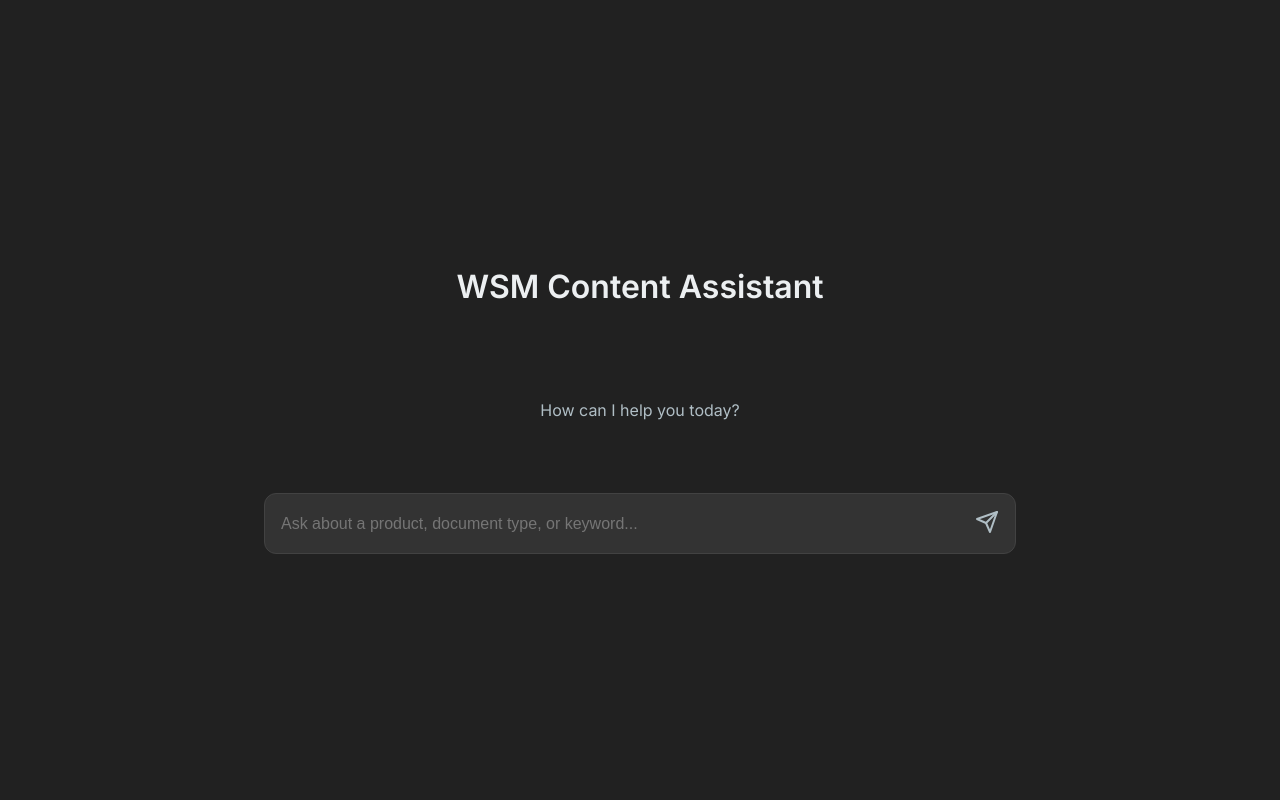
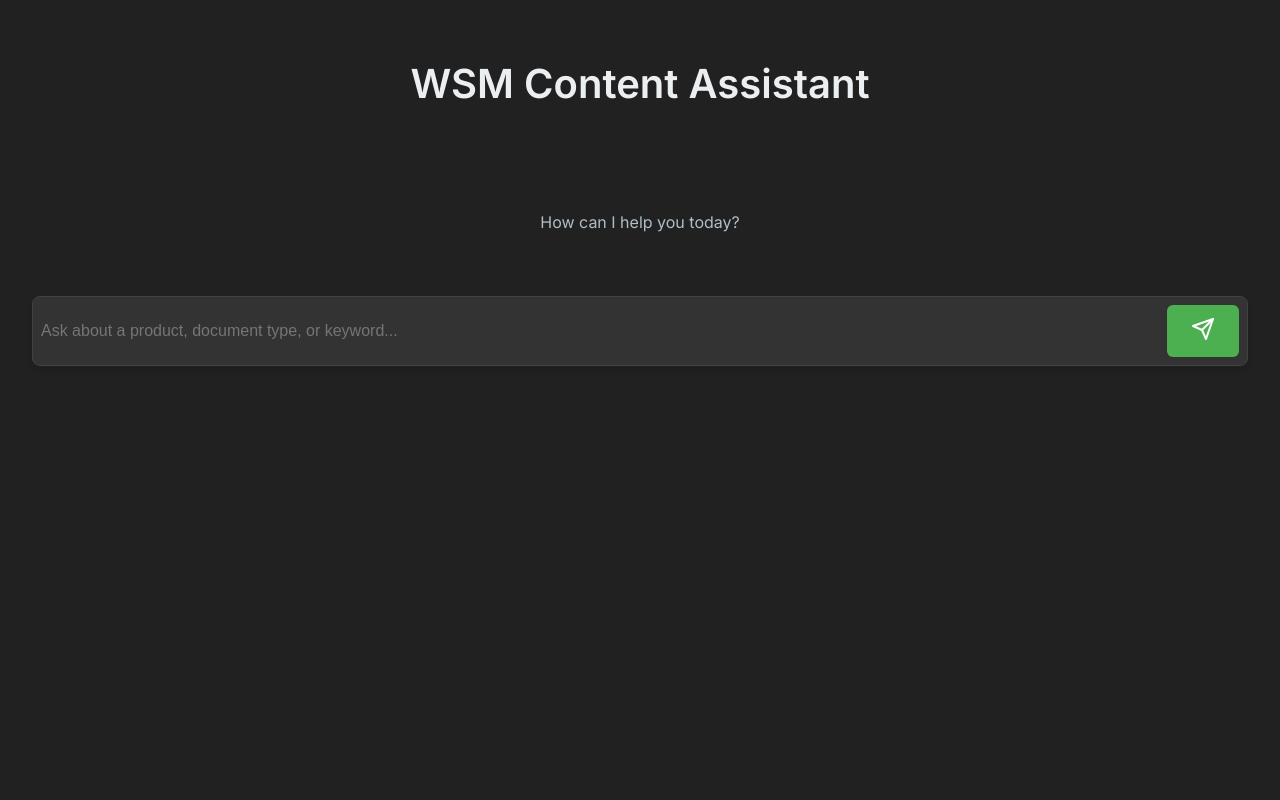
Before and after one commit to MInerva-42exe/clm-repo, a Flask app: page / in a window 1280 px wide. Run offline with Flask 3, Linux system fonts and the light colour scheme.

Commit message:
style.css

```diff
--- a/Project/static/style.css
+++ b/Project/static/style.css
@@ -6,10 +6,7 @@
     --border-color: #424242;
     --accent-color: #4CAF50;
     --accent-hover: #43A047;
-}
-
-* {
-    box-sizing: border-box;
+    --link-color: #82AAFF;
 }
 
 body {
@@ -17,153 +14,131 @@
     background-color: var(--background-color);
     color: var(--text-primary);
     margin: 0;
-    display: flex;
-    justify-content: center;
-    height: 100vh;
+    padding: 2rem;
 }
 
-.chat-container {
-    display: flex;
-    flex-direction: column;
-    width: 100%;
-    max-width: 800px;
-    height: 100%;
-    /* Center the block of content vertically in the initial state */
-    justify-content: center;
-}
-
-/* Once messages are added, switch to a top-to-bottom layout */
-.chat-container.has-messages {
-    justify-content: flex-start;
+.container {
+    max-width: 900px;
+    margin: 0 auto;
 }
 
 .app-header {
     text-align: center;
-    padding: 1rem;
-    /* Remove border for a cleaner initial look, will be added back for chat view */
-    border-bottom: 1px solid transparent;
-    flex-shrink: 0;
-    transition: border-color 0.3s ease;
+    margin-bottom: 2.5rem;
 }
 
-.chat-container.has-messages .app-header {
-    border-bottom-color: var(--border-color);
+h1 {
+    font-size: 2.5rem;
+    font-weight: 700;
+    color: var(--text-primary);
+    margin-bottom: 0.5rem;
 }
 
-.chat-window {
-    flex-grow: 1;
-    overflow-y: auto;
-    padding: 1.5rem;
-    display: flex;
-    flex-direction: column;
-    gap: 1.5rem;
+.subtitle {
+    font-size: 1.1rem;
+    color: var(--text-secondary);
+    margin-top: 0;
 }
 
-/* In the initial state, the chat window should not take up extra space */
-.chat-container:not(.has-messages) .chat-window {
-    flex-grow: 0;
-}
-
-/* --- Initial State --- */
-.initial-message {
-    text-align: center;
-    color: var(--text-secondary);
-    padding: 1rem 0; /* Add some space around the message */
-}
-
-/* --- Chat Messages --- */
-.chat-message {
-    display: flex;
-    max-width: 90%;
-}
-.user-message {
-    margin-left: auto;
-}
-.bot-message {
-    margin-right: auto;
-}
-.message-content {
-    background-color: var(--surface-color);
-    padding: 1rem;
-    border-radius: 0.75rem;
-}
-.user-message .message-content {
-    background-color: var(--accent-color);
-    color: white;
-}
-.message-content p {
-    margin: 0;
-    line-height: 1.6;
-}
-
-/* --- Search Footer --- */
-.search-footer {
-    padding: 1rem 1.5rem;
-    /* Remove border for a cleaner initial look */
-    border-top: 1px solid transparent;
-    flex-shrink: 0;
-    transition: border-color 0.3s ease;
-}
-
-.chat-container.has-messages .search-footer {
-    border-top-color: var(--border-color);
+.search-wrapper {
+    margin-bottom: 2.5rem;
 }
 
 .search-container {
     display: flex;
     align-items: center;
     background-color: var(--surface-color);
-    border-radius: 0.75rem;
+    border-radius: 0.5rem;
+    border: 1px solid var(--border-color);
+    box-shadow: 0 4px 6px rgba(0, 0, 0, 0.1);
     padding: 0.5rem;
-    border: 1px solid var(--border-color);
 }
+
+.search-icon {
+    color: var(--text-secondary);
+    margin: 0 0.75rem;
+}
+
 #queryInput {
     flex-grow: 1;
     border: none;
     outline: none;
+    padding: 0.75rem 0;
+    font-size: 1rem;
     background: none;
-    color: var(--text-primary);
-    font-size: 1rem;
-    padding: 0.5rem;
-}
-#searchButton {
-    background: none;
-    border: none;
-    color: var(--text-secondary);
-    cursor: pointer;
-    padding: 0.5rem;
-    border-radius: 0.5rem;
-    transition: background-color 0.2s, color 0.2s;
-}
-#searchButton:hover {
-    background-color: rgba(255, 255, 255, 0.1);
     color: var(--text-primary);
 }
 
-/* --- Document Cards within Bot Messages --- */
+#searchButton {
+    background-color: var(--accent-color);
+    color: white;
+    border: none;
+    border-radius: 0.375rem;
+    padding: 0.75rem 1.5rem;
+    font-size: 1rem;
+    font-weight: 500;
+    cursor: pointer;
+    transition: background-color 0.2s ease-in-out;
+}
+
+#searchButton:hover {
+    background-color: var(--accent-hover);
+}
+
+.results-container {
+    display: grid;
+    gap: 1.5rem;
+}
+
 .doc-card {
-    background-color: rgba(0,0,0,0.2);
+    background-color: var(--surface-color);
     border: 1px solid var(--border-color);
     border-radius: 0.5rem;
-    padding: 1rem;
-    margin-top: 0.5rem;
+    padding: 1.5rem;
+    display: flex;
+    flex-direction: column;
+    gap: 1rem;
 }
-.doc-card:first-child {
-    margin-top: 0;
+
+.card-header h3 {
+    margin: 0;
+    font-size: 1.25rem;
+    font-weight: 600;
+    color: var(--text-primary);
 }
-.card-header h3 {
-    margin: 0 0 0.5rem 0;
-    font-size: 1.1rem;
-    font-weight: 600;
+
+.tags {
+    display: flex;
+    flex-wrap: wrap;
+    gap: 0.5rem;
+    margin-top: 0.75rem;
 }
-.tags { display: flex; gap: 0.5rem; margin-bottom: 0.75rem; }
-.tag { padding: 0.25rem 0.75rem; border-radius: 999px; font-size: 0.75rem; font-weight: 500; }
-.tag-blue { background-color: #2E3A4D; color: #82AAFF; }
-.tag-gray { background-color: #4A4A4A; color: #B0BEC5; }
-.card-body p { font-size: 0.9rem; color: var(--text-secondary); }
-.card-footer { display: flex; justify-content: flex-end; gap: 0.75rem; padding-top: 1rem; border-top: 1px solid var(--border-color); margin-top: 1rem; }
 
-/* --- Buttons --- */
+.tag {
+    display: inline-block;
+    padding: 0.25rem 0.75rem;
+    border-radius: 999px;
+    font-size: 0.75rem;
+    font-weight: 500;
+}
+.tag-blue { background-color: #2E3A4D; color: var(--link-color); }
+.tag-gray { background-color: #4A4A4A; color: var(--text-secondary); }
+
+.card-body p {
+    margin: 0;
+    line-height: 1.6;
+    color: var(--text-secondary);
+}
+
+.card-footer {
+    display: flex;
+    justify-content: flex-end;
+    align-items: center;
+    gap: 0.75rem;
+    padding-top: 1rem;
+    border-top: 1px solid var(--border-color);
+}
+
 .button-primary, .button-secondary {
     padding: 0.5rem 1rem;
     font-size: 0.875rem;
@@ -180,17 +155,15 @@
 .button-secondary { background: none; color: var(--text-secondary); border-color: var(--border-color); }
 .button-secondary:hover { background-color: rgba(255, 255, 255, 0.1); border-color: var(--text-secondary); color: var(--text-primary); }
 
-/* --- Context & States --- */
-.context-wrapper { margin-top: 1rem; }
+.context-wrapper { margin-top: 0.5rem; }
 .context-container { background-color: rgba(76, 175, 80, 0.1); border-left: 4px solid var(--accent-color); padding: 1rem; border-radius: 0.375rem; font-size: 0.9rem; color: #C8E6C9; line-height: 1.5; }
 .context-container strong { font-weight: 600; color: var(--text-primary); }
-.loading-state { display: flex; align-items: center; gap: 0.75rem; color: var(--text-secondary); }
-.spinner { width: 20px; height: 20px; border: 2px solid var(--border-color); border-top-color: var(--accent-color); border-radius: 50%; animation: spin 1s linear infinite; }
+
+.initial-message, .loading-state, .empty-state {
+    text-align: center;
+    padding: 3rem;
+    color: var(--text-secondary);
+}
+.spinner { width: 40px; height: 40px; border: 4px solid var(--border-color); border-top-color: var(--accent-color); border-radius: 50%; animation: spin 1s linear infinite; margin: 0 auto 1rem; }
 @keyframes spin { to { transform: rotate(360deg); } }
 .error { color: #FF8A80; }
-
-/* --- Scrollbar --- */
-.chat-window::-webkit-scrollbar { width: 8px; }
-.chat-window::-webkit-scrollbar-track { background: var(--background-color); }
-.chat-window::-webkit-scrollbar-thumb { background-color: var(--surface-color); border-radius: 4px; }
-.chat-window::-webkit-scrollbar-thumb:hover { background-color: #555; }
```
